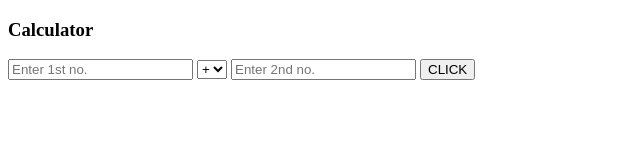
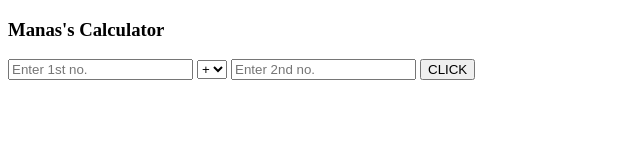
Before and after one commit to Manas2295/myWeb, a plain HTML site: page index.html in a window 1280 px wide. Shown: the whole page, without its empty margins (0-640 px from the left). Drawn offline with Linux system fonts and the light colour scheme.

Commit message:
my heading added

```diff
--- a/index.html
+++ b/index.html
@@ -4,7 +4,7 @@
 
 </head>
 <body>
-<h3>Calculator</h3>
+<h3> Manas's Calculator</h3>
 <input id="n1" type="number" placeholder="Enter 1st no.">
 <select id="slt" >
 	<option value="0">+</option>
```
